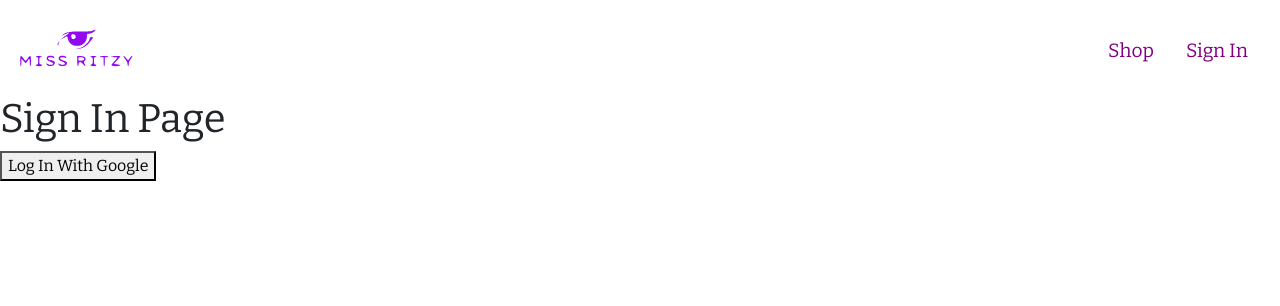
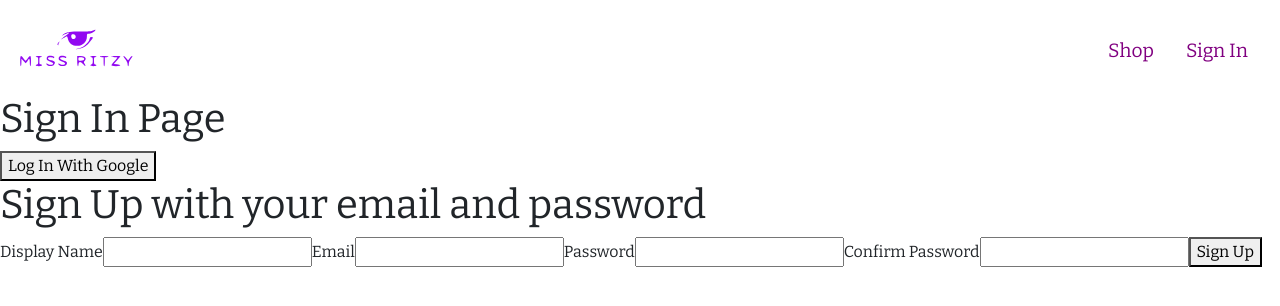
Before and after one commit to AndriusAlimas/miss-ritzy-website, a React (Create React App) app: page /sign-in in a window 1280 px wide. Shown: the top 306 px of the page. Built offline with nearby package versions, Linux system fonts and the light colour scheme.

Commit message:
Added signup component form just bare bones

```diff
--- a/src/components/routes/sign-in/sign-in.component.jsx
+++ b/src/components/routes/sign-in/sign-in.component.jsx
@@ -1,10 +1,12 @@
 import { logGoogleUser } from "../../../utils/firebase/firebase.utils";
+import SignUpForm from "../../sign-up-form/sign-up-form.component";
 
 const SignIn = () => {
   return (
     <div>
       <h1>Sign In Page</h1>
       <button onClick={logGoogleUser}>Log In With Google</button>
+      <SignUpForm />
     </div>
   );
 };
--- /dev/null
+++ b/src/components/sign-up-form/sign-up-form.component.jsx
@@ -0,0 +1,19 @@
+const SignUpForm = () => {
+  return (
+    <div>
+      <h1>Sign Up with your email and password</h1>
+      <form onSubmit={() => {}}>
+        <label>Display Name</label>
+        <input type="text" required />
+        <label>Email</label>
+        <input type="email" required />
+        <label>Password</label>
+        <input type="password" required />
+        <label>Confirm Password</label>
+        <input type="password" required />
+        <button type="submit">Sign Up</button>
+      </form>
+    </div>
+  );
+};
+export default SignUpForm;
```
